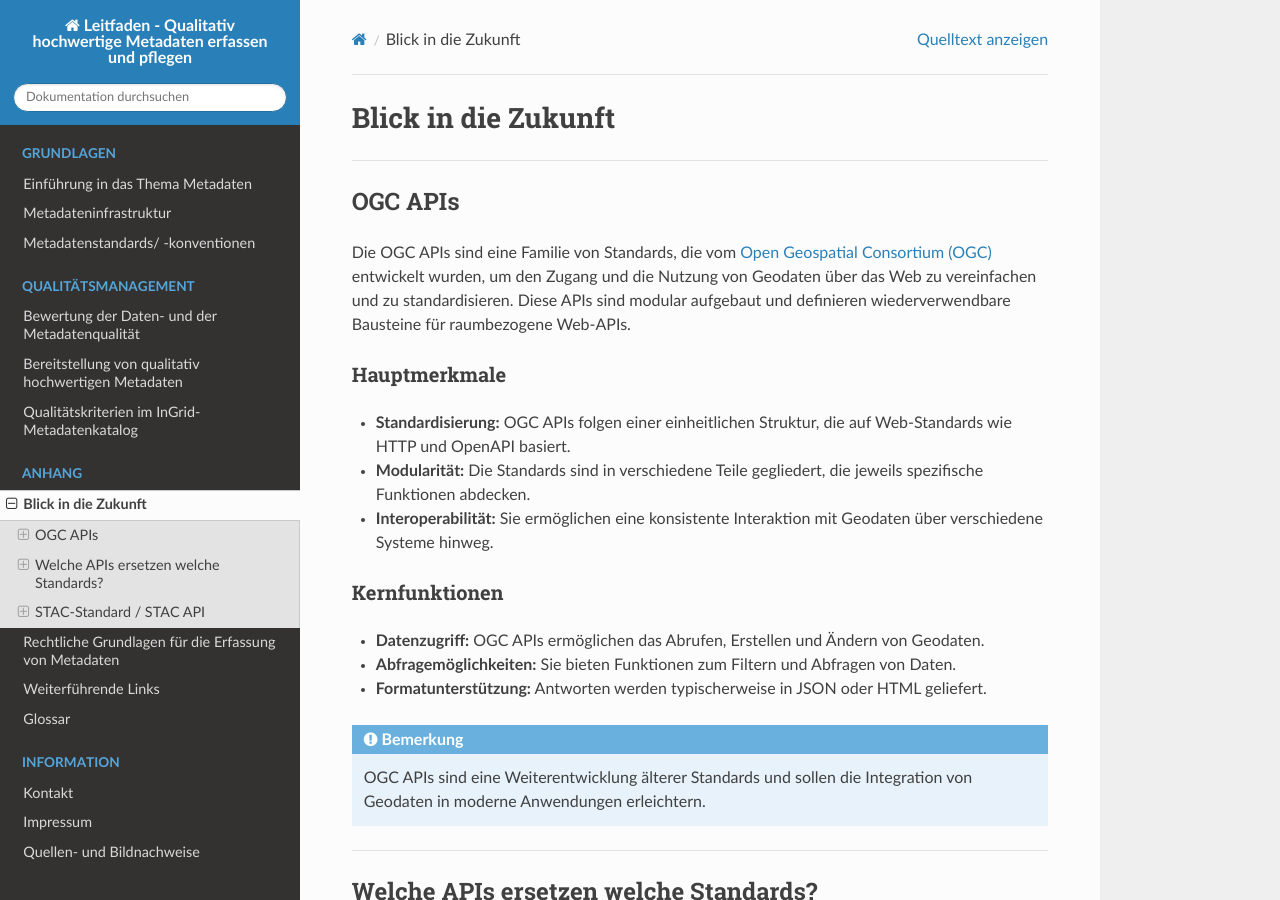
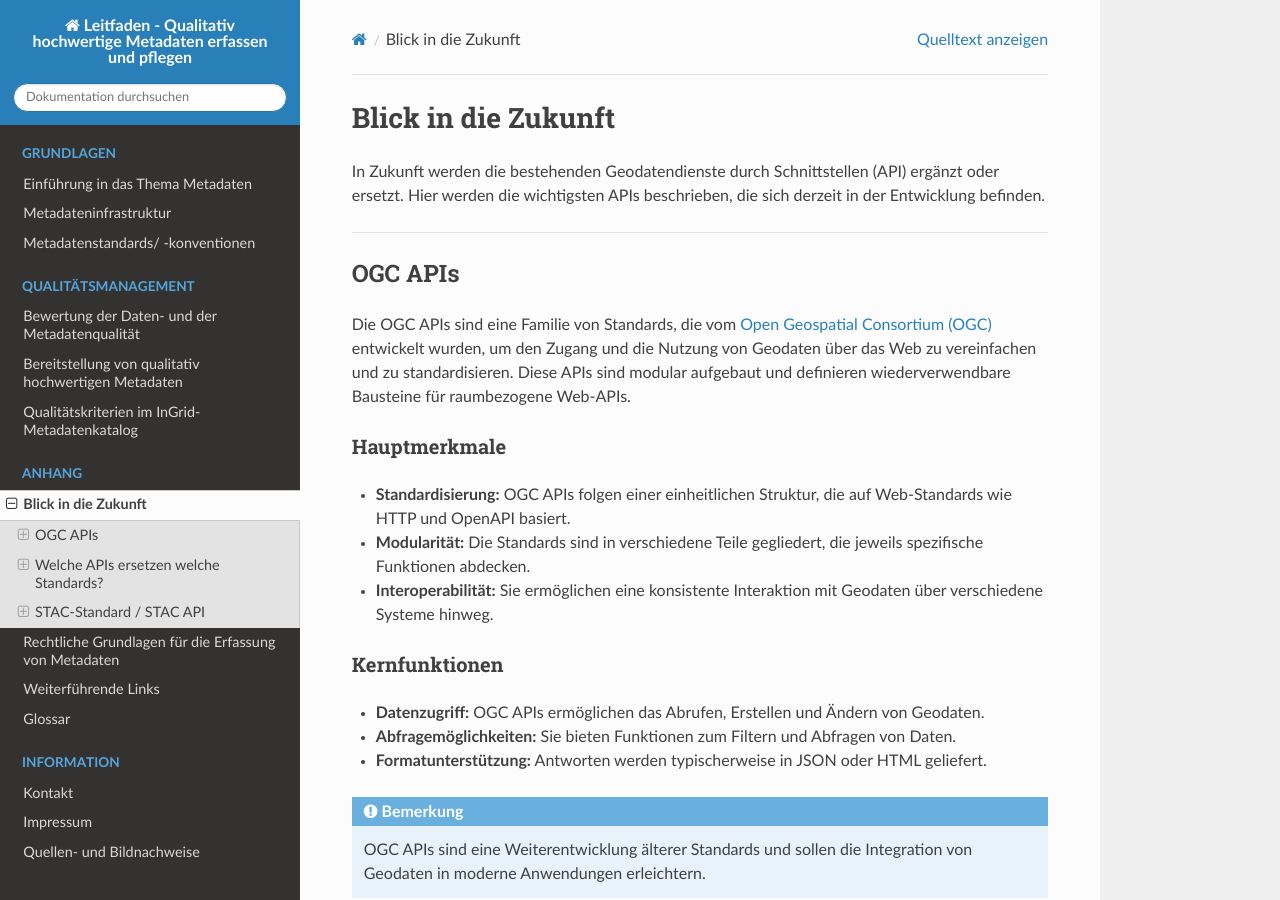
Before and after one commit to tomiwo/ingrid-mdk-st-high-quality-metadata, a Sphinx documentation site: the page built from docs/anhang/zukunft.rst, in a window 1280 px wide and 900 px high. Built offline with Sphinx 7.4.7 and the Read the Docs theme 3.1.0, drawn with Linux system fonts in a browser that asks for light colours.

Commit message:
Update zukunft.rst

```diff
--- a/docs/anhang/zukunft.rst
+++ b/docs/anhang/zukunft.rst
@@ -2,6 +2,10 @@
 ====================
 Blick in die Zukunft
 ====================
+
+In Zukunft werden die bestehenden Geodatendienste durch Schnittstellen (API) ergänzt oder ersetzt.
+Hier werden die wichtigsten APIs beschrieben, die sich derzeit in der Entwicklung befinden.
+
 
 ----------------------------------------------------------------------------------------------
 
```
